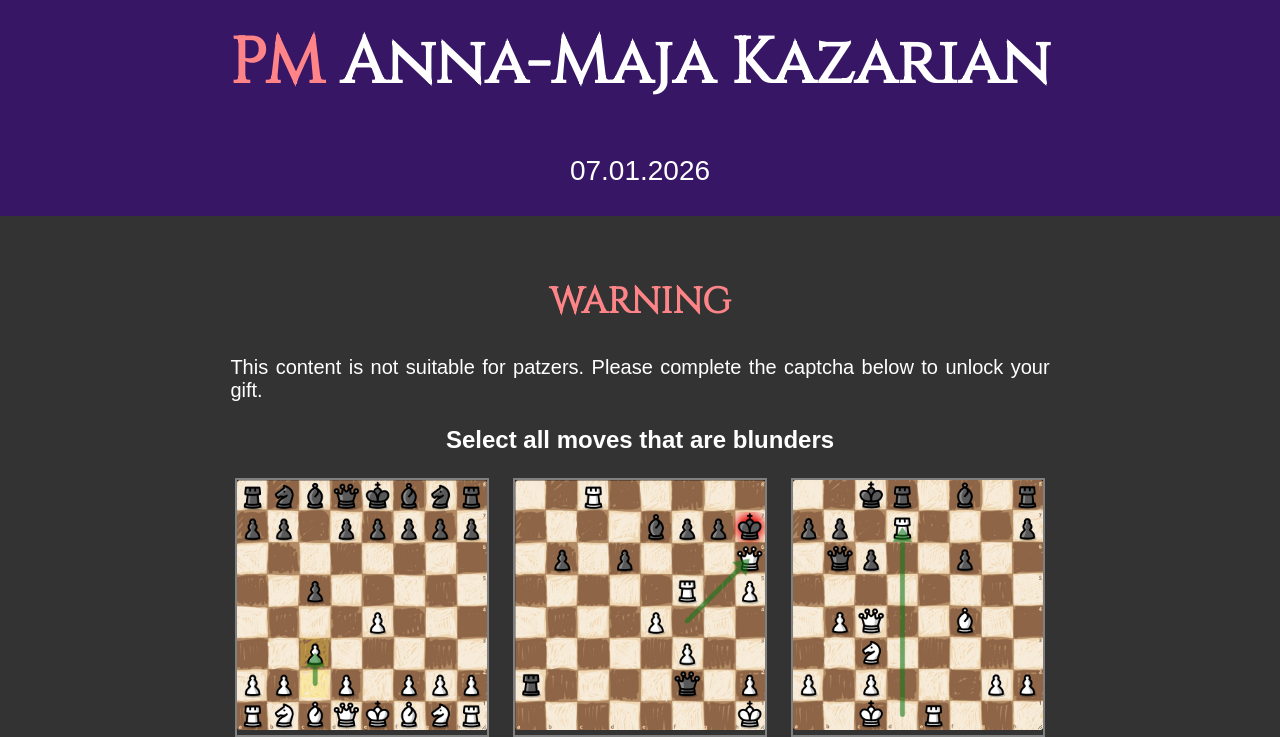
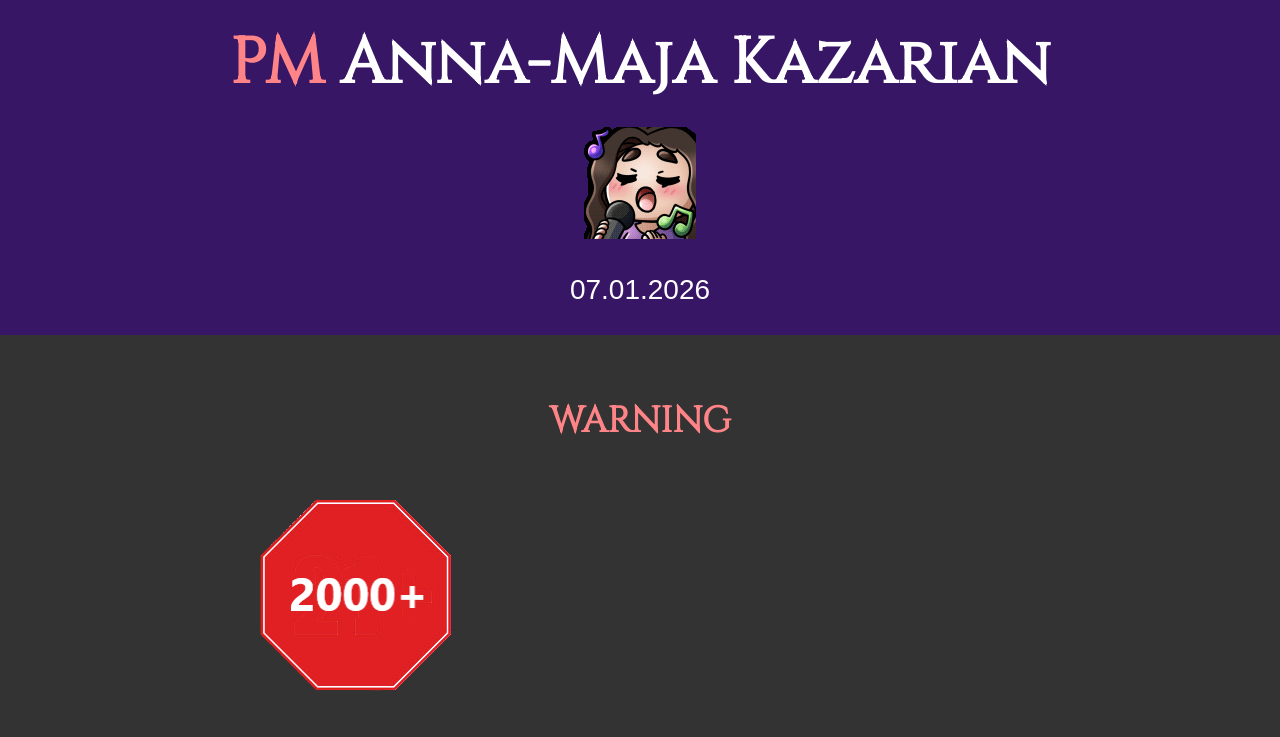
Before and after one commit to skrewz07/annamaja, a plain HTML site: page index.html in a window 1280 px wide. Shown: the top 737 px of the page. Drawn offline with Linux system fonts and the light colour scheme; a web font is replaced by a local one.

Commit message:
Update index.html

```diff
--- a/index.html
+++ b/index.html
@@ -111,6 +111,7 @@
   <body>
     <div class="header">
       <h1><span class="highlight">PM</span> Anna-Maja Kazarian</h1>
+	  <img src="annamajaSing.gif" alt="An emote of Anna-Maja singing" width="112" height="112">
       <p>07.01.2026</p>
     </div>
 
@@ -118,6 +119,8 @@
 
       <div id="captcha" class="section">
         <h2>WARNING</h2>
+
+		<img src="restricted.png" alt="A sign restricting access to players rated 2000 and above" width="255" height="240">
 
         <p>This content is not suitable for patzers. Please complete the captcha below to unlock your gift.</p>
 
```
